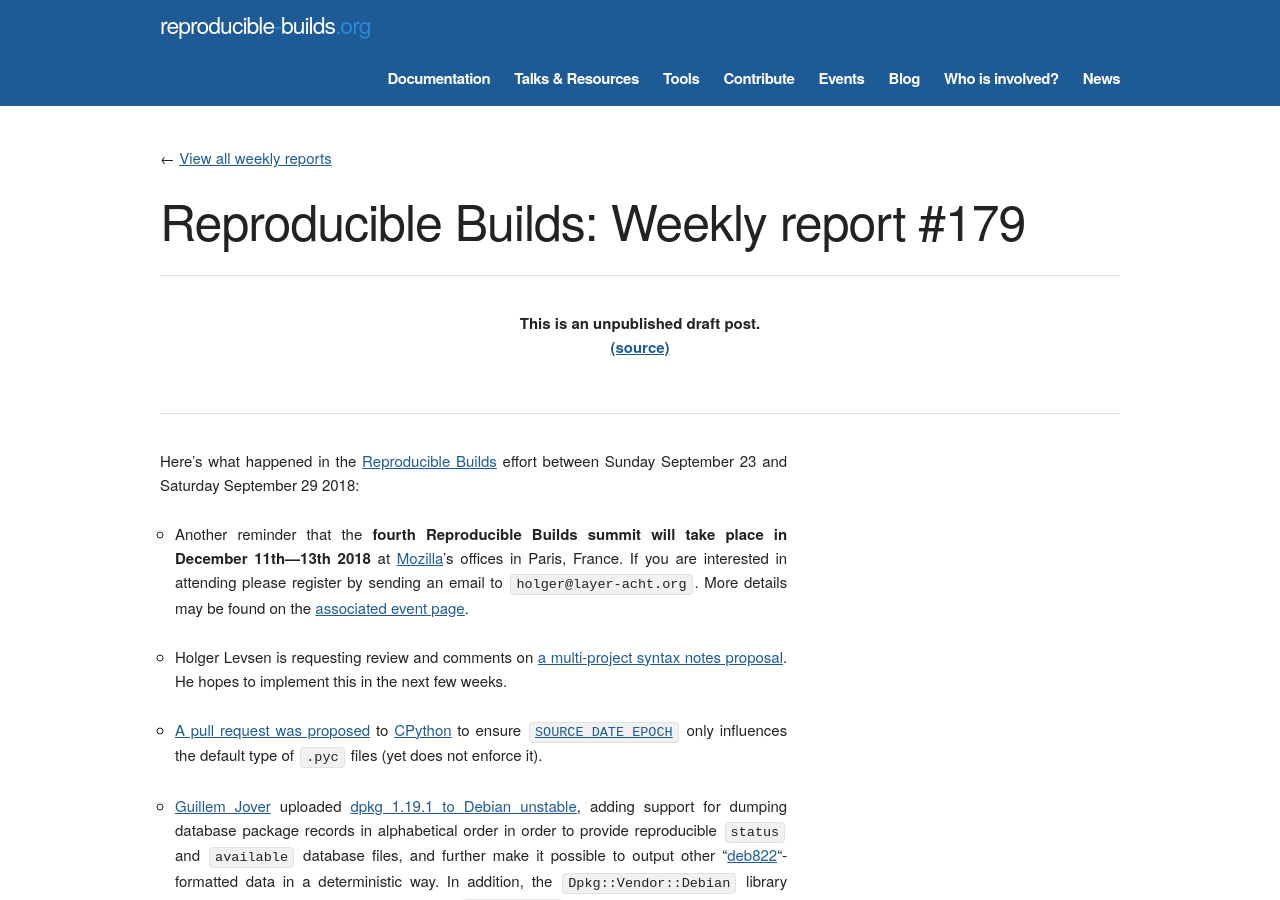
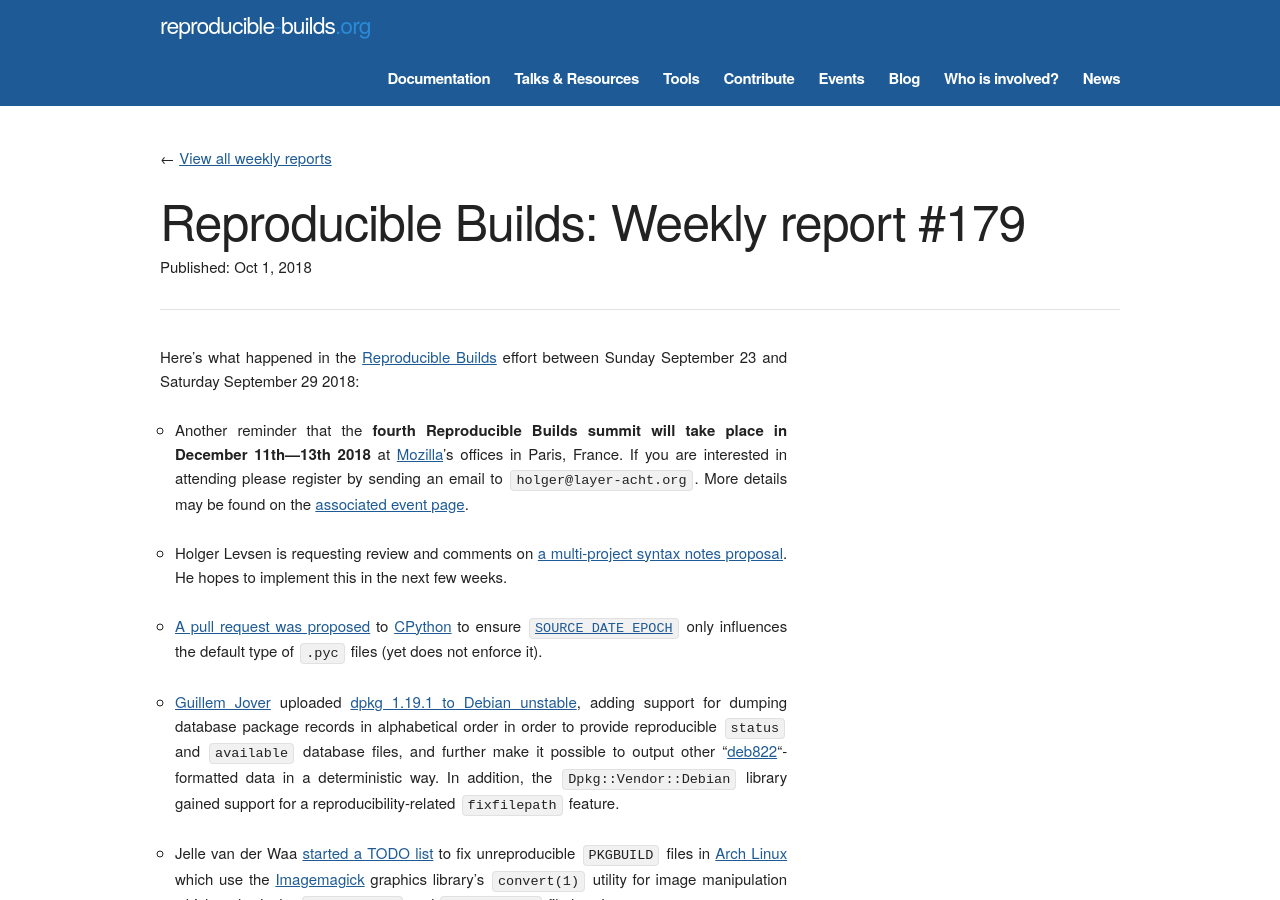
Before and after one commit to prototypefund/reproducible-website, a Jekyll site: the page built from _blog/posts/179.md, in a window 1280 px wide and 900 px high. Built offline with Jekyll 4.4.1, drawn with Linux system fonts in a browser that asks for light colours; some web fonts are replaced.

Commit message:
published as https://reproducible-builds.org/blog/posts/179/

```diff
--- a/_blog/posts/179.md
+++ b/_blog/posts/179.md
@@ -1,6 +1,7 @@
 ---
 layout: blog
 week: 179
+published: 2018-10-01 17:34:43
 ---
 
 Here's what happened in the [Reproducible Builds](https://reproducible-builds.org) effort between Sunday September 23 and Saturday September 29 2018:
```
